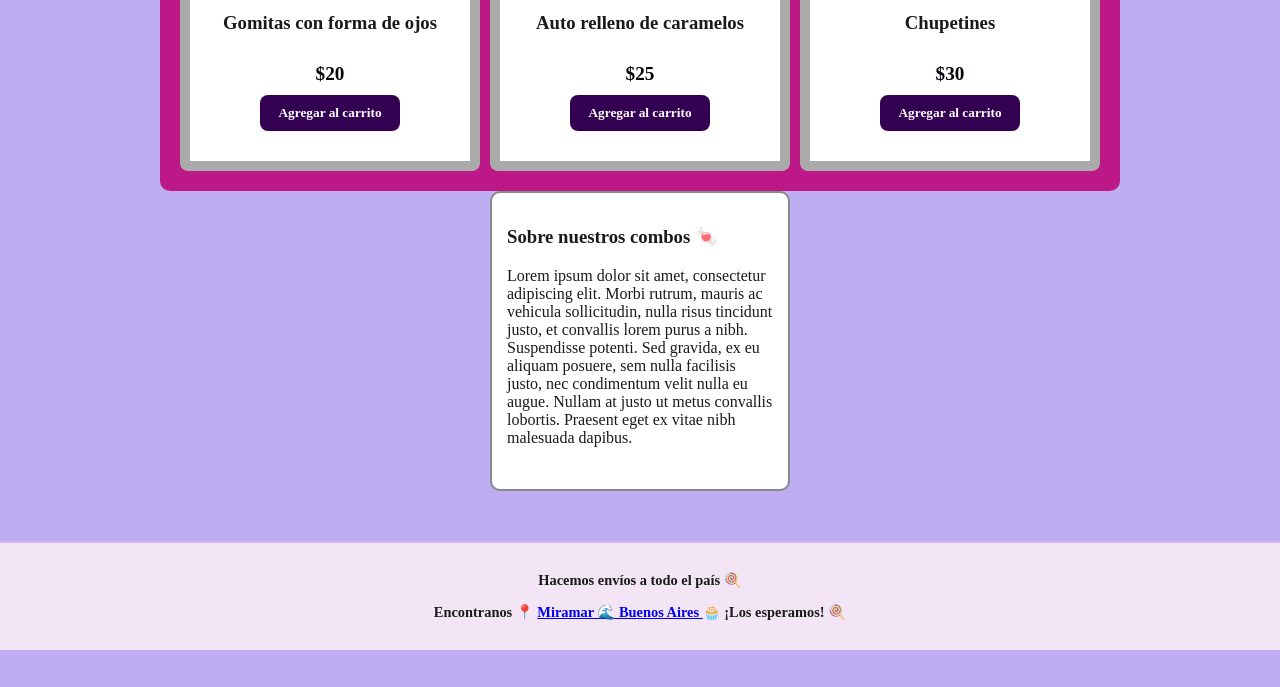
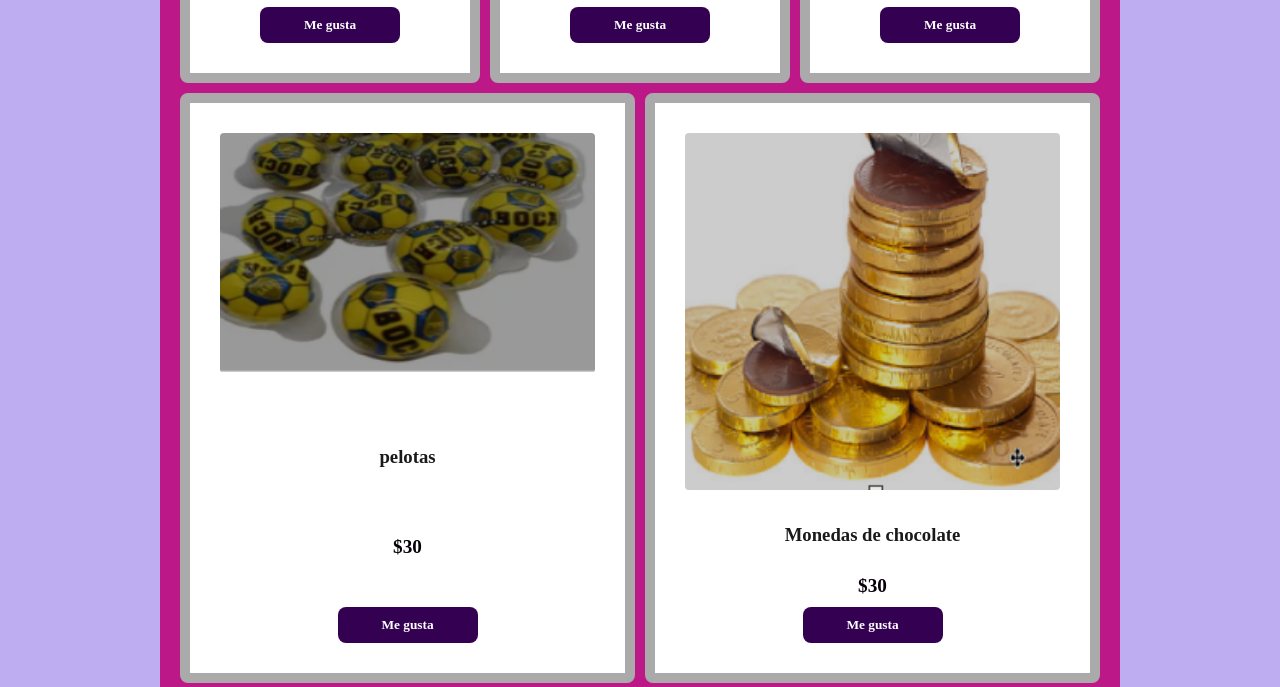
Before and after one commit to ornelabaldini/TrabajoEvaluativo, a plain HTML site: page index.html in a window 1280 px wide. Shown: the part 852-1539 px from the top of the page. Before the commit the page ends 1502 px from the top, so only its background shows below. Drawn offline with Linux system fonts and the light colour scheme; a web font is replaced by a local one.

Commit message:
Cambio de imagenes

```diff
--- a/css/estilo.css
+++ b/css/estilo.css
@@ -332,8 +332,8 @@ main.contacto button {
   color: white;
 }
 
-/*-- Botón agregar carrito --*/
-.agregar-carrito {
+/*-- Botón Me gusta --*/
+.me-gusta {
   background-color: #340152;
   color: rgb(255 255 255);
 }
--- a/index.html
+++ b/index.html
@@ -41,21 +41,35 @@
           <img src="img/ojo.png" alt="Gomitas con forma de ojos" />
           <h3>Gomitas con forma de ojos</h3>
           <p class="precio">$20</p>
-          <button class="agregar-carrito">Agregar al carrito</button>
+          <button class="me-gusta">Me gusta</button>
         </article>
 
         <article class="tarjeta">
           <img src="img/auto.png" alt="Auto relleno de caramelos" />
           <h3>Auto relleno de caramelos</h3>
           <p class="precio">$25</p>
-          <button class="agregar-carrito">Agregar al carrito</button>
+          <button class="me-gusta">Me gusta</button>
         </article>
 
         <article class="tarjeta">
           <img src="img/chupetin.png" alt="Chupetines" />
           <h3>Chupetines</h3>
           <p class="precio">$30</p>
-          <button class="agregar-carrito">Agregar al carrito</button>
+          <button class="me-gusta">Me gusta</button>
+        </article>
+
+        <article class="tarjeta">
+          <img src="img/pelotas.png" alt="Chupetines" />
+          <h3>pelotas</h3>
+          <p class="precio">$30</p>
+          <button class="me-gusta">Me gusta</button>
+        </article>
+
+         <article class="tarjeta">
+          <img src="img/monedas.png" alt="Chupetines" />
+          <h3>Monedas de chocolate</h3>
+          <p class="precio">$30</p>
+          <button class="me-gusta">Me gusta</button>
         </article>
       </div>
     </section>
```
Also changed, not shown: img/auto.png, img/chupetin.png, img/logo.png, img/monedas.png (added), img/ojo.png, img/pelotas.png (added).
